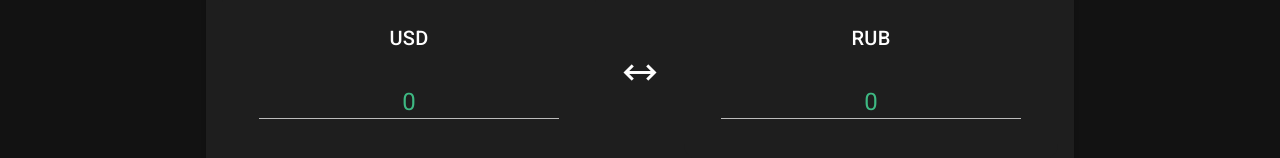
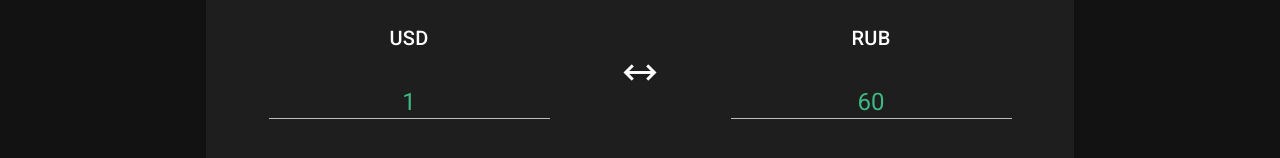
Before and after one commit to gfroge/currency-converter, a Nuxt app: page / in a window 1280 px wide. Shown: the part 324-482 px from the top of the page. Built offline with nearby package versions, Linux system fonts and the light colour scheme.

Commit message:
converter card validation

```diff
--- a/components/ConverterCurrencyCard.vue
+++ b/components/ConverterCurrencyCard.vue
@@ -2,28 +2,46 @@
     <v-card style="max-width:400px; width: 100%;" flat class="flat pa-5 ma-4 d-flex flex-column align-center">
 
         <v-card-title class="title">
-            {{currency}}
+            {{ currency }}
         </v-card-title>
-
-        <v-text-field style="max-width:300px; width: 100%;" class="px-0 headline primary--text my-input centered-input"
-            color="primary" :loading="isLoading" :value="num"></v-text-field>
+        <ValidationProvider v-slot="v" :rules="{ regex: /^\d*\.?\d*$/ }">
+            <v-text-field :error="Boolean(v.errors[0])" v-model="val" style="max-width:300px; width: 100%;"
+                class="px-0 headline primary--text my-input centered-input" color="primary" :loading="isLoading"
+                ></v-text-field>
+        </ValidationProvider>
     </v-card>
 </template>
 
 <script>
 export default {
     props: {
-        currency: { type: String, default: 'USD'},
-        num: {type: Number, default: 0}
+        currency: { type: String, default: 'USD' },
+        num: { type: String, default: '' }
     },
-
     data() {
         return {
             isLoading: false,
+            val:null
+        }
+    },
+    watch: {
+        num: {
+            immediate: true,
+            deep: true,
+            handler(newValue) {
+                this.setValueToProp(newValue)
+            }
+        }
+    },
+    methods: {
+        setValueToProp(valueToSet) {
+            this.val = valueToSet
         }
     },
 }
 </script>
+
+
 <style>
 .my-input .v-text-field__slot input {
     color: #3EB983 !important;
--- a/components/ConverterInputTitle.vue
+++ b/components/ConverterInputTitle.vue
@@ -11,6 +11,7 @@
         <v-container grid-list-xs class="d-flex px-9 justify-center">
             <v-text-field v-model="num" tabindex="1" style="max-width:235px;"
                 class="px-5 headline primary--text my-input centered-input" color="primary"></v-text-field>
+
             <div style="max-width:214px;" class="d-flex justify-space-between pr-5">
                 <v-text-field v-model="from" tabindex="2" style="max-width:100px;"
                     class="pr-5 headline primary--text my-input centered-input" color="primary"
@@ -19,7 +20,7 @@
                     in
                 </v-card-text>
                 <v-text-field v-model="to" tabindex="3" style="max-width:100px;"
-                    class="pl-5 headline primary--text my-input centered-input" color="primary"
+                    class="text-uppercase pl-5 headline primary--text my-input centered-input" color="primary"
                     ></v-text-field>
             </div>
             <v-btn @click="calc" tabindex="4" class="align-self-center" color="accent">Перевести</v-btn>
@@ -46,3 +47,9 @@ export default {
     },
 }
 </script>
+
+<style>
+.v-text-field__slot input{
+    text-transform: uppercase !important;
+}
+</style>
--- a/nuxt.config.js
+++ b/nuxt.config.js
@@ -24,7 +24,9 @@ export default {
   css: [],
 
   // Plugins to run before rendering page: https://go.nuxtjs.dev/config-plugins
-  plugins: [],
+  plugins: [
+    '@/plugins/vee-validate.js'
+  ],
 
   // Auto import components: https://go.nuxtjs.dev/config-components
   components: true,
@@ -35,6 +37,7 @@ export default {
     '@nuxtjs/eslint-module',
     // https://go.nuxtjs.dev/vuetify
     '@nuxtjs/vuetify',
+    '@nuxtjs/composition-api/module'
   ],
 
   // Modules: https://go.nuxtjs.dev/config-modules
@@ -70,5 +73,7 @@ export default {
   },
 
   // Build Configuration: https://go.nuxtjs.dev/config-build
-  build: {},
+  build: {
+    transpile: ['vee-validate']
+  },
 }
--- a/package.json
+++ b/package.json
@@ -15,8 +15,10 @@
   },
   "dependencies": {
     "@nuxtjs/axios": "^5.13.6",
+    "@nuxtjs/composition-api": "^0.33.1",
     "core-js": "^3.19.3",
     "nuxt": "^2.15.8",
+    "vee-validate": "^3.4.14",
     "vue": "^2.6.14",
     "vue-server-renderer": "^2.6.14",
     "vue-template-compiler": "^2.6.14",
--- a/pages/index.vue
+++ b/pages/index.vue
@@ -1,18 +1,17 @@
 <template>
 
   <v-container class="px-4" style="max-width:900px">
-
-    <converter-input-title @request="calc"/>
+    <converter-input-title @request="assignValues"/>
 
     <v-card style="max-width:900px" class="rounded-xl d-flex justify-space-between align-center">
 
-      <ConverterCurrencyCard :currency="currencyFrom" :num="num"/>
+      <ConverterCurrencyCard :currency="currencyFrom" :num="num1"/>
       <v-btn icon class="pa-7">
         <v-icon dark large>
           mdi-arrow-left-right
         </v-icon>
       </v-btn>
-      <ConverterCurrencyCard :currency="currencyTo"/>
+      <ConverterCurrencyCard :currency="currencyTo" :num="num2"/>
 
     </v-card>
 
@@ -22,23 +21,30 @@
 </template>
 
 <script>
-
 export default {
   name: "IndexPage",
   data() {
     return {
       currencyFrom: 'USD',
       currencyTo: 'RUB',
-      num: 0
+      num1: '1',
+      num2: '60'
     }
   },
   methods: {
-    calc(obj) {
+    assignValues(obj) {
       const {from, to, num} = obj
-      this.currencyFrom = from;
-      this.currencyTo = to;
-      this.num = Number(num);
-      console.log(from,to,num);
+      this.currencyFrom = from.toUpperCase();
+      this.currencyTo = to.toUpperCase();
+      this.num1 = num;
+      this.calc(from.toUpperCase(), to.toUpperCase(), num)
+    },
+    calc(from, to, num) {
+      const sampleData = require('@@/static/sample.json');
+      const val1 = sampleData.data[from].value;
+      const val2 = sampleData.data[to].value / val1 * num;
+
+      this.num2 = Number(val2).toFixed(2);
     }
   },
 }
--- /dev/null
+++ b/plugins/vee-validate.js
@@ -0,0 +1,11 @@
+import Vue from 'vue';
+import {ValidationObserver,ValidationProvider,extend} from 'vee-validate'
+import {regex} from 'vee-validate/dist/rules'
+
+Vue.component('ValidationObserver',ValidationObserver)
+Vue.component('ValidationProvider',ValidationProvider)
+
+extend('regex',{
+    ...regex,
+    message: 'aaaaa'
+});
```
Also changed, not shown: 1 other file (tests, documents, lock files or other folders).
